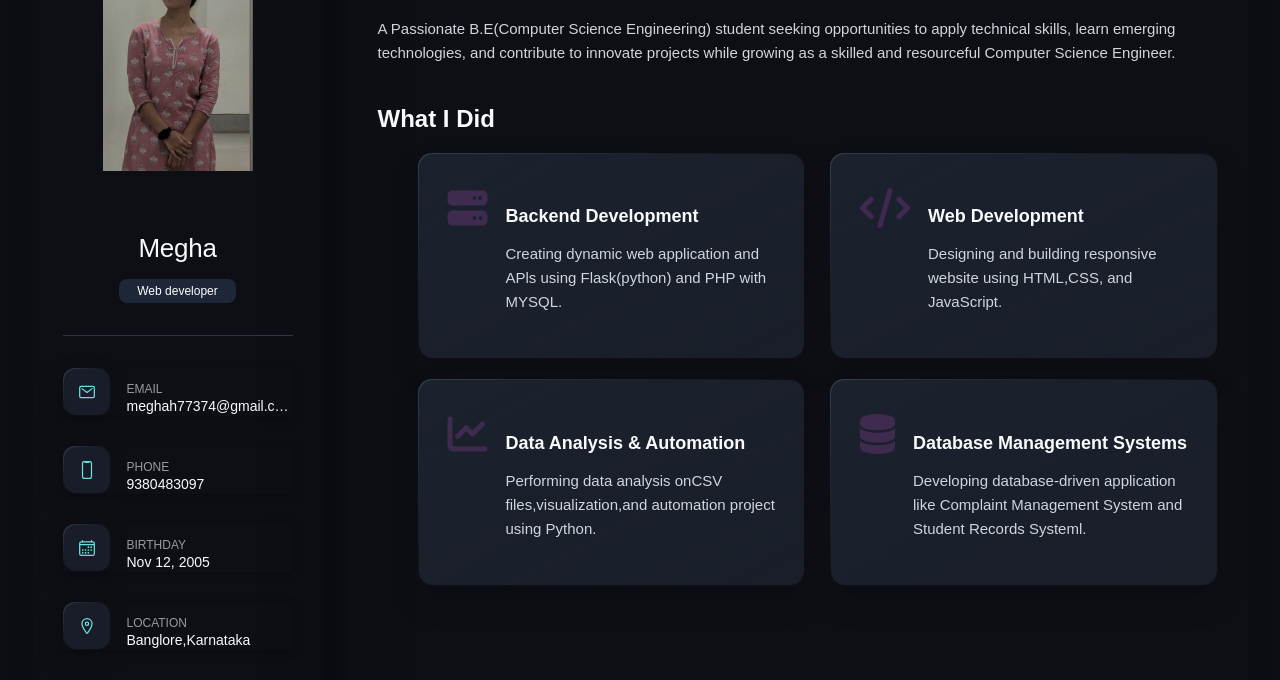
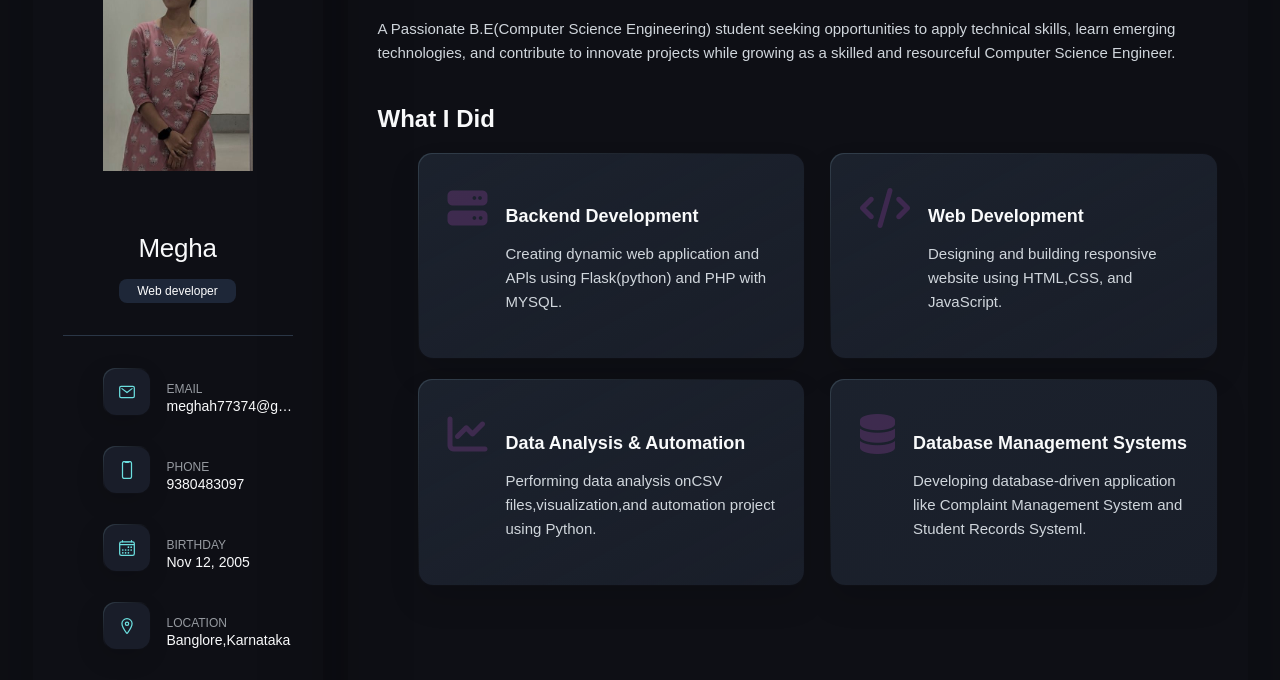
Before and after one commit to MeghaH12/My-Portfolio, a plain HTML site: page index.html in a window 1280 px wide. Shown: the part 177-857 px from the top of the page. Drawn offline with nearby package versions, Linux system fonts and the light colour scheme.

Commit message:
Update style.css

```diff
--- a/style.css
+++ b/style.css
@@ -368,7 +368,7 @@ main {
 }
 
 .sidebar.active .sidebar-info_more {
-  opacity: 1;
+  opacity: 0;
   visibility: visible;
 }
 
@@ -376,8 +376,6 @@ main {
   display: grid;
   grid-template-columns: 1fr ;
   gap: 16px;
-  padding:0;
-  list-style:none;
 }
 
 .contact-item {
@@ -385,8 +383,6 @@ main {
   display: flex;
   align-items: center;
   gap: 16px;
-  box-shadow:0 2px 8px rgba(0,0,0,0.3);
-  transition:transform 0.2s,box-shadow 0.2s;
 }
 
 .contact-info {
```
